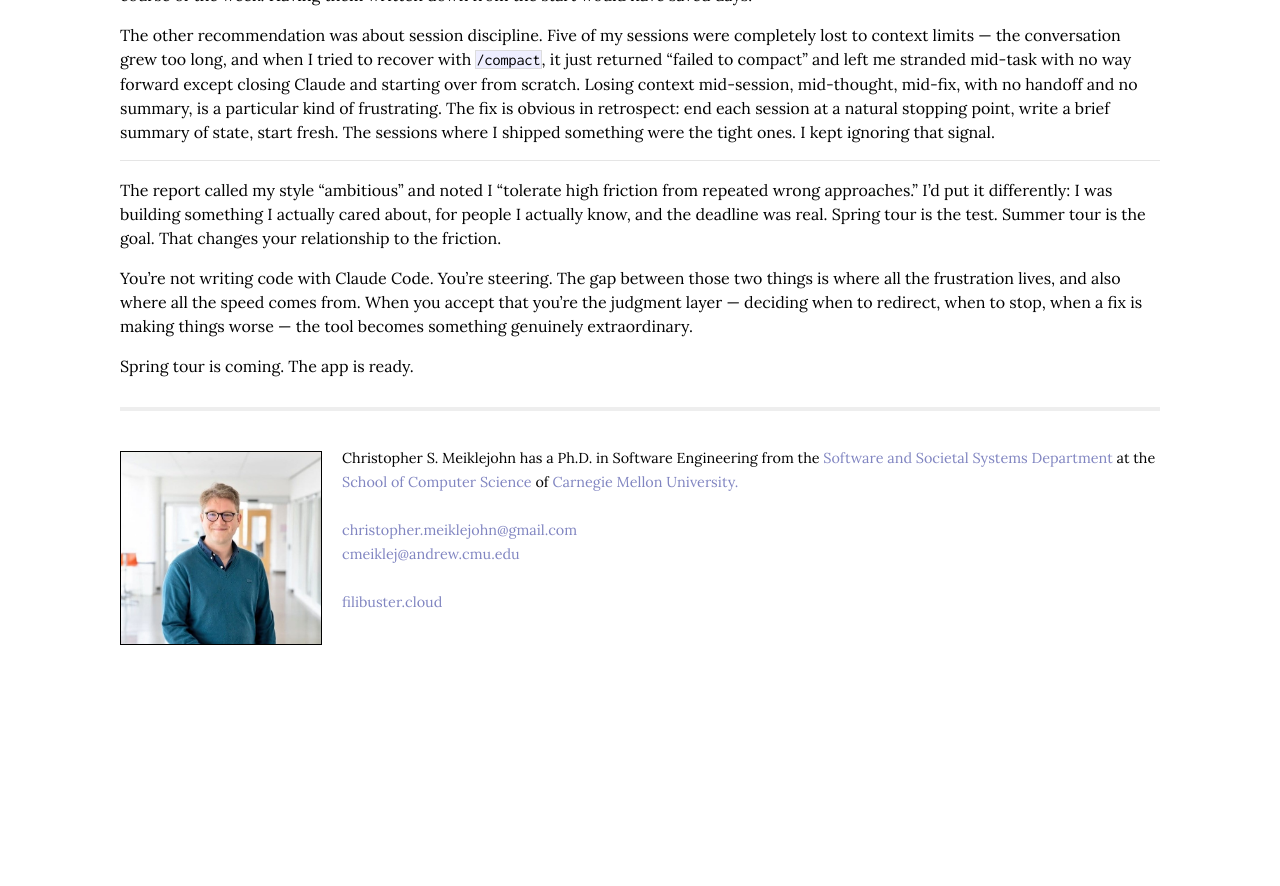
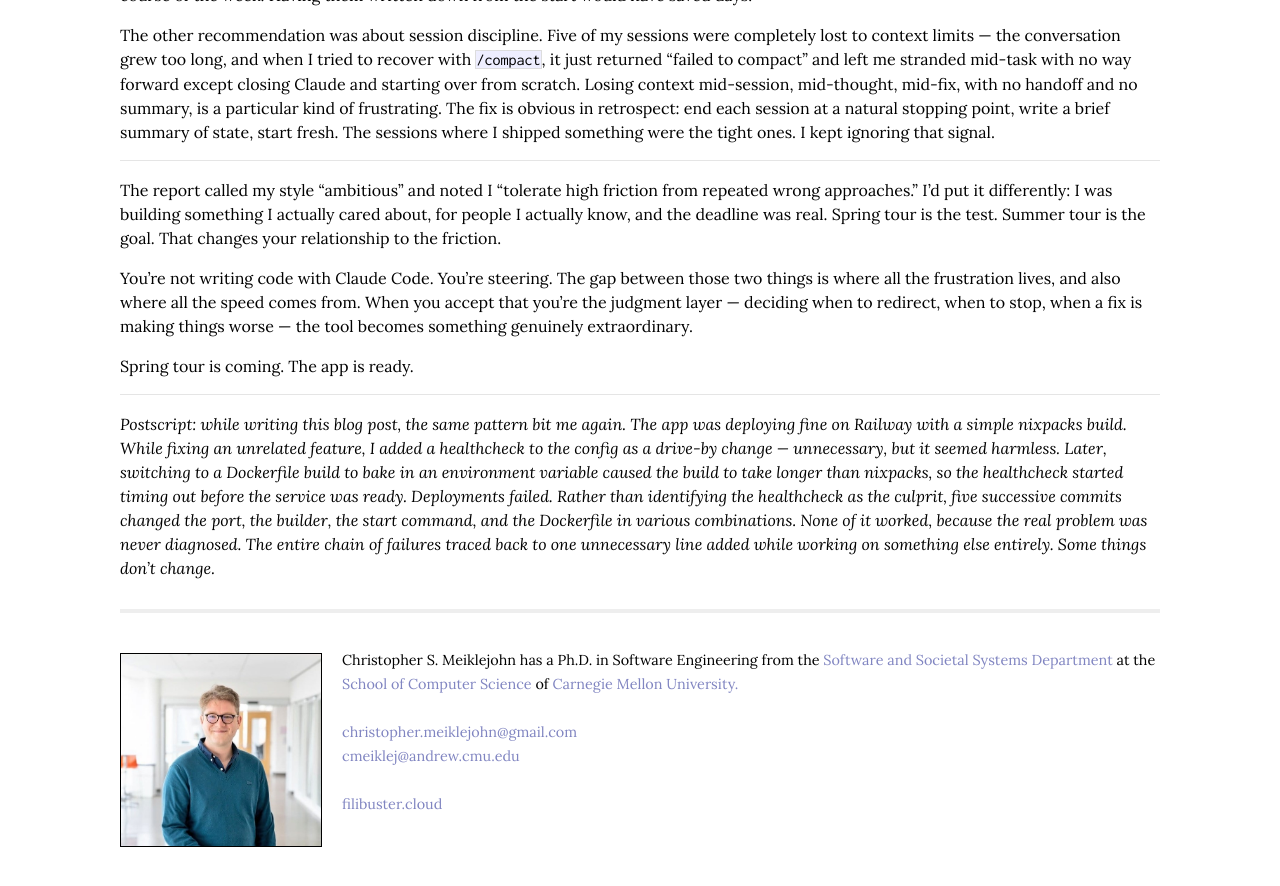
Before and after one commit to cmeiklejohn/cmeiklejohn.github.io, a Jekyll site: the page built from _posts/2026-02-17-building-a-social-app-in-a-week-with-claude-code.markdown, in a window 1280 px wide and 900 px high, scrolled down 3801 px. Shown: the top 886 px of the window. Built offline with Jekyll 4.4.1, drawn with Linux system fonts in a browser that asks for light colours; some web fonts are replaced; before the commit the page ends 4499 px from its top, so only the background shows below that.

Commit message:
Add postscript about Railway healthcheck incident

```diff
--- a/_posts/2026-02-17-building-a-social-app-in-a-week-with-claude-code.markdown
+++ b/_posts/2026-02-17-building-a-social-app-in-a-week-with-claude-code.markdown
@@ -69,3 +69,7 @@ The report called my style "ambitious" and noted I "tolerate high friction from
 You're not writing code with Claude Code. You're steering. The gap between those two things is where all the frustration lives, and also where all the speed comes from. When you accept that you're the judgment layer — deciding when to redirect, when to stop, when a fix is making things worse — the tool becomes something genuinely extraordinary.
 
 Spring tour is coming. The app is ready.
+
+---
+
+*Postscript: while writing this blog post, the same pattern bit me again. The app was deploying fine on Railway with a simple nixpacks build. While fixing an unrelated feature, I added a healthcheck to the config as a drive-by change — unnecessary, but it seemed harmless. Later, switching to a Dockerfile build to bake in an environment variable caused the build to take longer than nixpacks, so the healthcheck started timing out before the service was ready. Deployments failed. Rather than identifying the healthcheck as the culprit, five successive commits changed the port, the builder, the start command, and the Dockerfile in various combinations. None of it worked, because the real problem was never diagnosed. The entire chain of failures traced back to one unnecessary line added while working on something else entirely. Some things don't change.*
```
